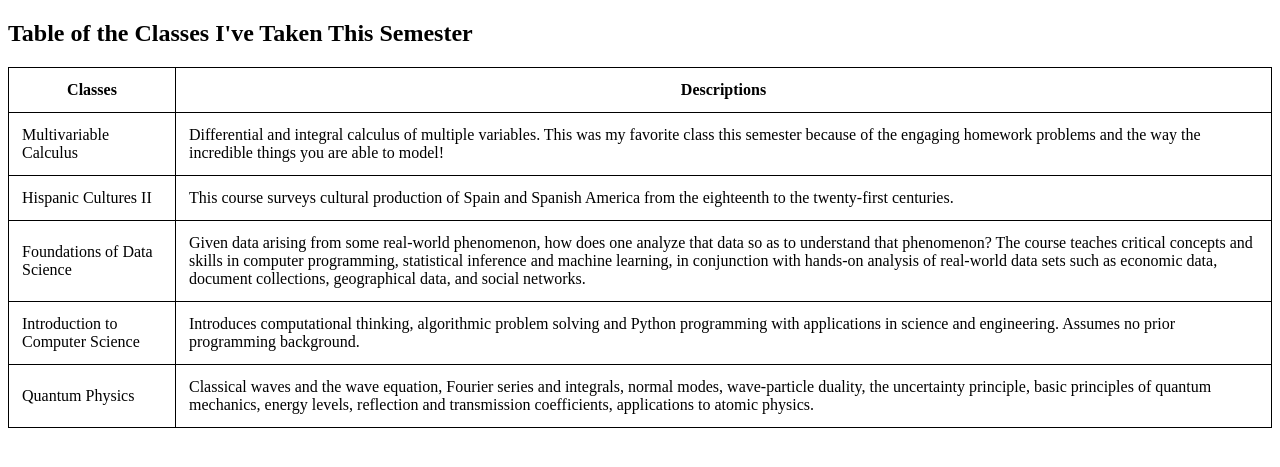
After one commit to erincooper-git/eac2250-final, a Flask app: page /classes in a window 1280 px wide. The commit adds this page. Shown: the top 467 px of the page. Run offline with Flask 2, Linux system fonts and the light colour scheme.

```diff
--- a/app.py
+++ b/app.py
@@ -17,13 +17,13 @@ app = Flask(__name__)
 def hello():
     return render_template('index.html')
 
-@app.route("/1006")
-def tenosix():
+@app.route("/classes")
+def classes():
+    return render_template('link.html')
+
+@app.route("/moosic")
+def jams():
     return render_template('1006.html')
-
-@app.route("/columbia")
-def columbia():
-    return "Columbia!!"
 #start the server
 if __name__ == "__main__":
     app.run()
--- /dev/null
+++ b/templates/link.html
@@ -0,0 +1,50 @@
+<!DOCTYPE html>
+<html>
+<head>
+<style>
+table, th, td {
+  border: 1px solid black;
+  border-collapse: collapse;
+}
+th, td {
+  padding: 13px;
+}
+</style>
+</head>
+<body>
+
+<h2> Table of the Classes I've Taken This Semester</h2>
+ <table style="width:100%">
+  <tr>
+    <th>Classes</th>
+    <th>Descriptions</th>
+  </tr>
+  <tr>
+    <td>Multivariable Calculus</td>
+    <td>Differential and integral calculus of multiple variables. This was my favorite class this semester because of the engaging homework problems and the way the incredible things you are able to model! </td>
+
+  </tr>
+    <tr>
+    <td>Hispanic Cultures II</td>
+    <td> This course surveys cultural production of Spain and Spanish America from the eighteenth to the twenty-first centuries.</td>
+    </td>
+
+   <tr>
+    <td>Foundations of Data Science</td>
+    <td> Given data arising from some real-world phenomenon, how does one analyze that data so as to understand that phenomenon? The course teaches critical concepts and skills in computer programming, statistical inference and machine learning, in conjunction with hands-on analysis of real-world data sets such as economic data, document collections, geographical data, and social networks. </td>
+    </td>
+
+   <tr>
+    <td>Introduction to Computer Science</td>
+    <td>Introduces computational thinking, algorithmic problem solving and Python programming with applications in science and engineering. Assumes no prior programming background. </td>
+    </td>
+
+       <tr>
+    <td>Quantum Physics</td>
+    <td> Classical waves and the wave equation, Fourier series and integrals, normal modes, wave-particle duality, the uncertainty principle, basic principles of quantum mechanics, energy levels, reflection and transmission coefficients, applications to atomic physics.</td>
+    </td>
+  </tr>
+</table>
+
+</body>
+</html>
```
Also changed, not shown: templates/1006.html (+12 -7 lines), templates/index.html (+7 -26 lines), templates/headshot.jpg (renamed from headshot.jpg).
